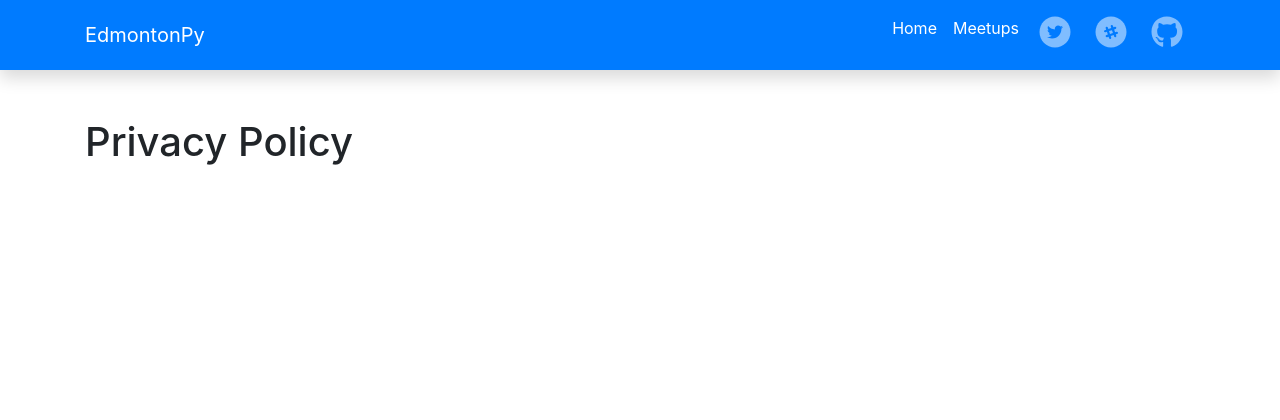
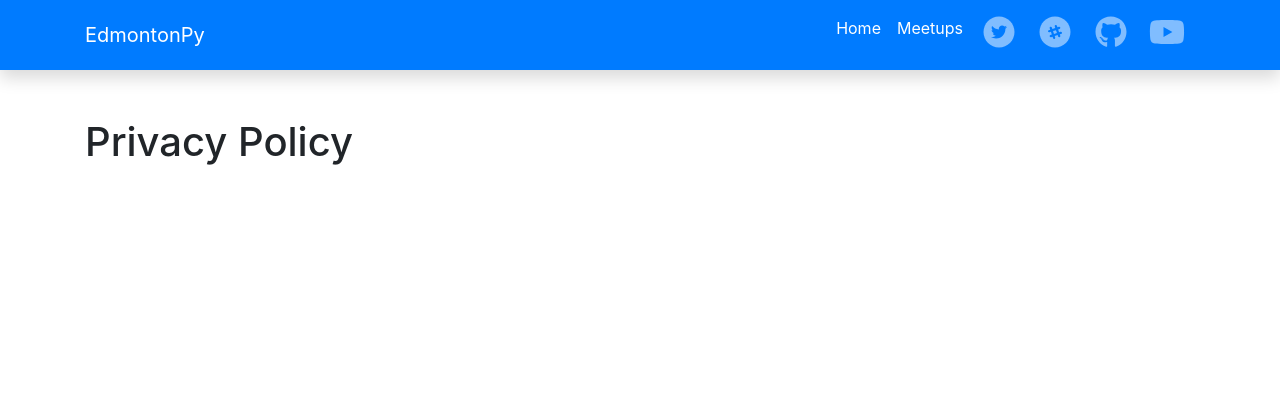
Before and after one commit to EdmontonPy/edmontonpy, a Django app: page /privacy-policy in a window 1280 px wide. Shown: the top 420 px of the page. Run offline with Django 3.2, Linux system fonts and the light colour scheme; parts of the project's set-up code (start-up, migrations or seed data) failed here and were passed over; some libraries are stand-ins or nearby versions.

Commit message:
Add youtube social link on top navbar

```diff
--- a/edmontonpy/www/templates/base.html
+++ b/edmontonpy/www/templates/base.html
@@ -63,6 +63,13 @@
                 <a class="nav-link text-white-50" href="https://github.com/EdmontonPy/edmontonpy">
                   <span class="fa-stack font-md">
                     <i class="fab fa-github fa-stack-2x"></i>
+                  </span>
+                </a>
+              </li>
+              <li class="nav-item d-none d-md-inline">
+                <a class="nav-link text-white-50" href="https://www.youtube.com/playlist?list=PLwNT4e8fY2ZiJj5NSKWWzveRlYO5nxtVn">
+                  <span class="fa-stack font-md">
+                    <i class="fab fa-youtube fa-stack-2x"></i>
                   </span>
                 </a>
               </li>
```
